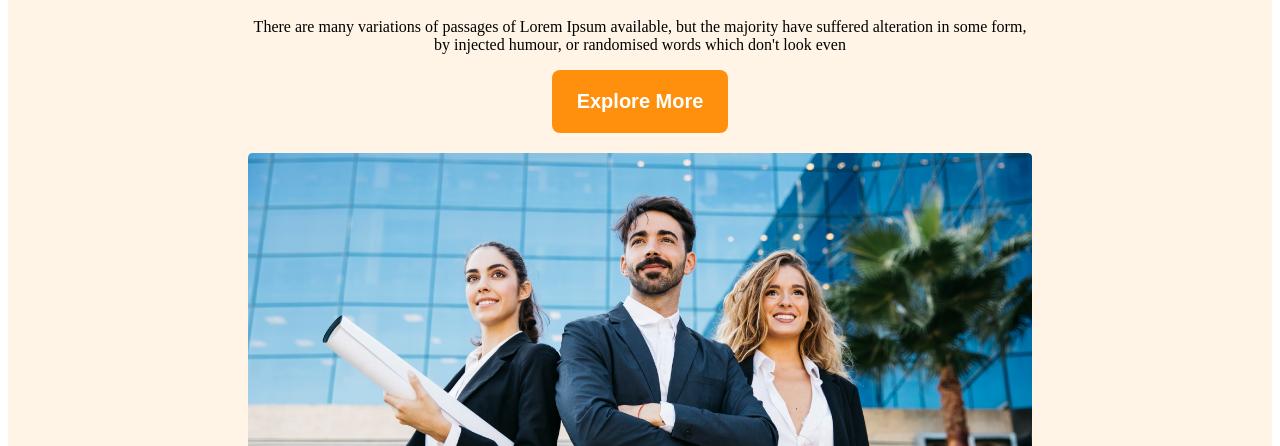
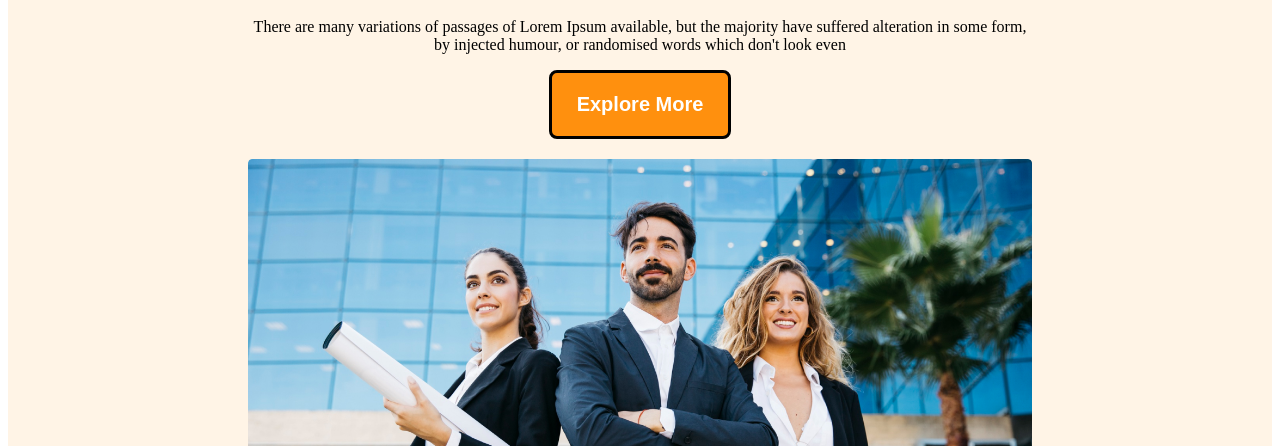
Before and after one commit to kazinishad/G3-architects-responsive, a plain HTML site: page index.html in a window 1280 px wide. In both pictures the pointer is over the button 639 px from the left and 455 px from the top of the page. Shown: the part 354-800 px from the top of the page. Drawn offline with Linux system fonts and the light colour scheme.

Commit message:
btn hover added

```diff
--- a/style.css
+++ b/style.css
@@ -50,6 +50,9 @@ nav li a{
     padding: 20px 25px;
     cursor: pointer;
     border: 0;
+}
+.btn-primary:hover {
+    border: 3px solid black;
 }
 .banner img{
     margin-top: 20px;
@@ -146,11 +149,6 @@ main{
         display: block;
     }
     .teams-img-container{
-
         display: grid;
-
-
-
-
     }
 }
```
